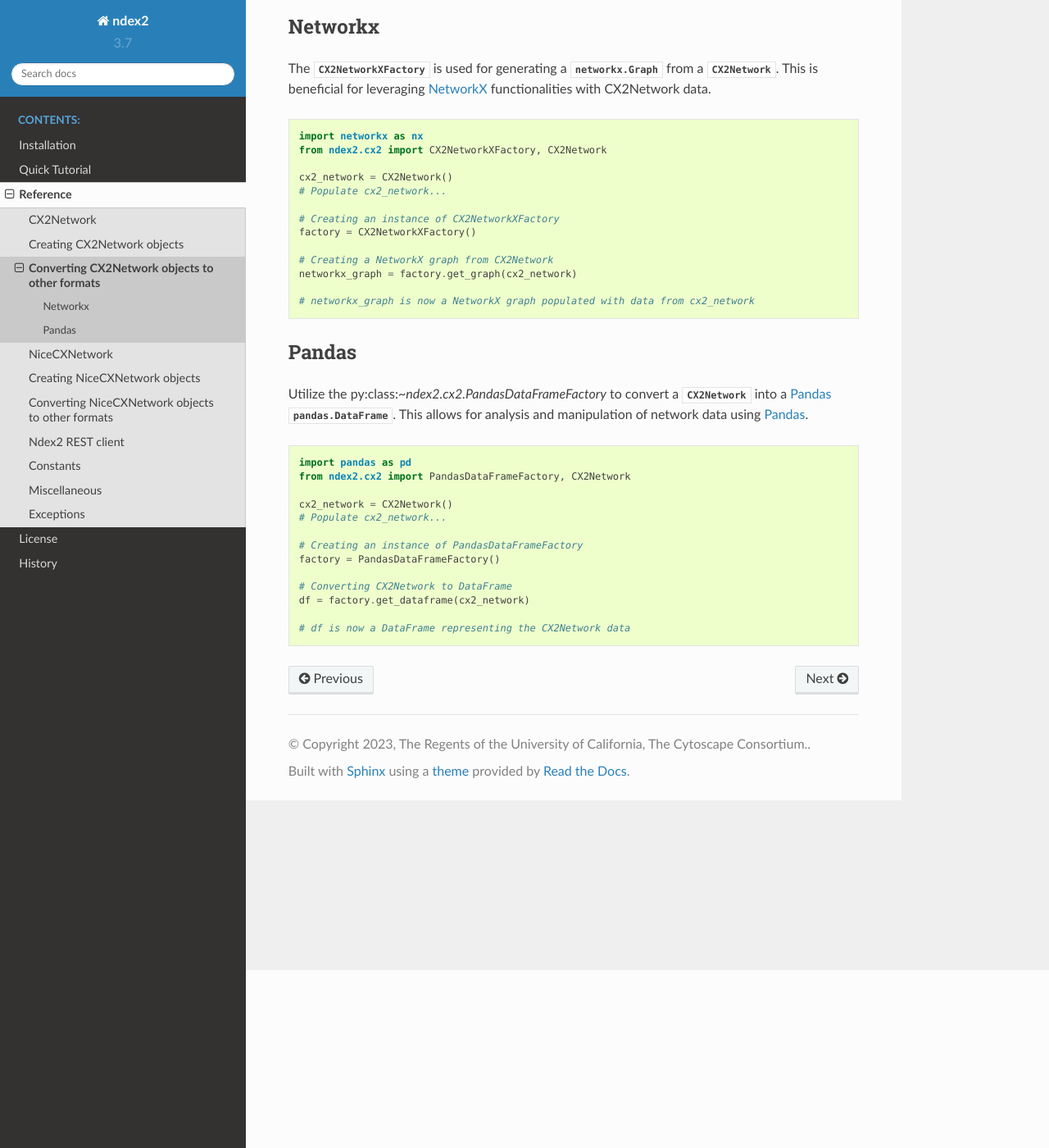
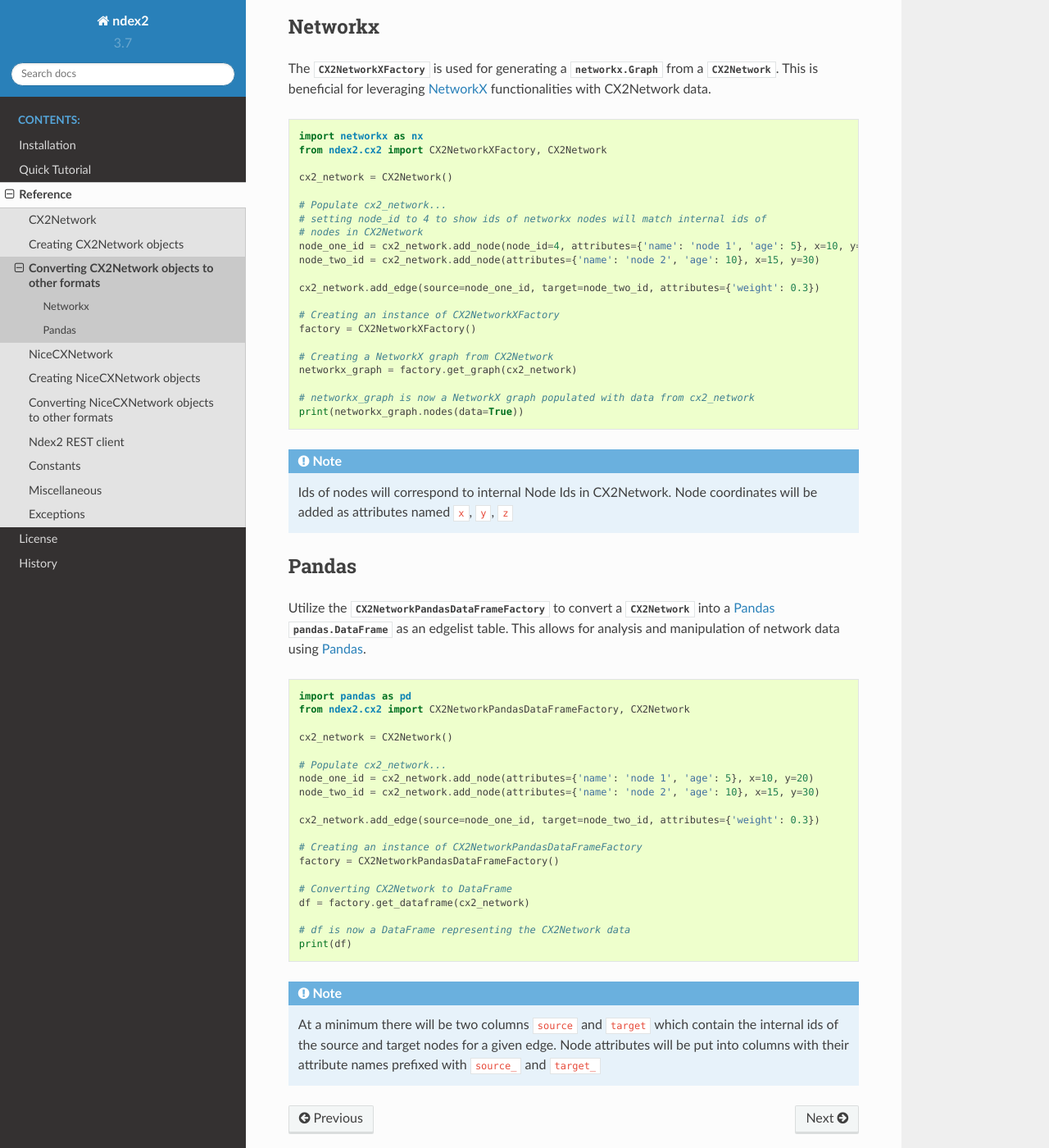
Before and after one commit to ndexbio/ndex2-client, a Sphinx documentation site: the page built from docs/convertcx2.rst, in a window 1280 px wide and 1400 px high, scrolled down 217 px. Shown: the whole window at 82% size. Built offline with Sphinx 7.4.7 and the Read the Docs theme 2.0.0, drawn with Linux system fonts in a browser that asks for light colours.

Commit message:
added example for pandas and networkx

```diff
--- a/docs/convertcx2.rst
+++ b/docs/convertcx2.rst
@@ -20,7 +20,14 @@
     from ndex2.cx2 import CX2NetworkXFactory, CX2Network
 
     cx2_network = CX2Network()
+
     # Populate cx2_network...
+    # setting node_id to 4 to show ids of networkx nodes will match internal ids of
+    # nodes in CX2Network
+    node_one_id = cx2_network.add_node(node_id=4, attributes={'name': 'node 1', 'age': 5}, x=10, y=20)
+    node_two_id = cx2_network.add_node(attributes={'name': 'node 2', 'age': 10}, x=15, y=30)
+
+    cx2_network.add_edge(source=node_one_id, target=node_two_id, attributes={'weight': 0.3})
 
     # Creating an instance of CX2NetworkXFactory
     factory = CX2NetworkXFactory()
@@ -29,31 +36,47 @@
     networkx_graph = factory.get_graph(cx2_network)
 
     # networkx_graph is now a NetworkX graph populated with data from cx2_network
+    print(networkx_graph.nodes(data=True))
+
+.. note::
+
+    Ids of nodes will correspond to internal Node Ids in CX2Network.
+    Node coordinates will be added as attributes named ``x``, ``y``, ``z``
 
 Pandas
 --------
 
-Utilize the py:class:`~ndex2.cx2.PandasDataFrameFactory` to convert a
-:class:`~ndex2.cx2.CX2Network` into a Pandas_ :py:class:`pandas.DataFrame`.
-This allows for analysis and manipulation of network data using Pandas_.
-
+Utilize the :py:class:`~ndex2.cx2.CX2NetworkPandasDataFrameFactory` to convert a
+:class:`~ndex2.cx2.CX2Network` into a Pandas_ :py:class:`pandas.DataFrame` as an
+edgelist table. This allows for analysis and manipulation of network data using Pandas_.
 
 .. code-block:: python
 
     import pandas as pd
-    from ndex2.cx2 import PandasDataFrameFactory, CX2Network
+    from ndex2.cx2 import CX2NetworkPandasDataFrameFactory, CX2Network
 
     cx2_network = CX2Network()
+
     # Populate cx2_network...
+    node_one_id = cx2_network.add_node(attributes={'name': 'node 1', 'age': 5}, x=10, y=20)
+    node_two_id = cx2_network.add_node(attributes={'name': 'node 2', 'age': 10}, x=15, y=30)
 
-    # Creating an instance of PandasDataFrameFactory
-    factory = PandasDataFrameFactory()
+    cx2_network.add_edge(source=node_one_id, target=node_two_id, attributes={'weight': 0.3})
+
+    # Creating an instance of CX2NetworkPandasDataFrameFactory
+    factory = CX2NetworkPandasDataFrameFactory()
 
     # Converting CX2Network to DataFrame
     df = factory.get_dataframe(cx2_network)
 
     # df is now a DataFrame representing the CX2Network data
+    print(df)
 
+.. note::
+    At a minimum there will be two columns ``source`` and ``target`` which contain
+    the internal ids of the source and target nodes for a given edge.
+    Node attributes will be put into columns with their attribute names prefixed with
+    ``source_`` and ``target_``
 
 .. _NetworkX: https://networkx.org
 .. _Pandas: https://pandas.org
```
Also changed, not shown: docs/createcx2.rst (+12 -5 lines).
